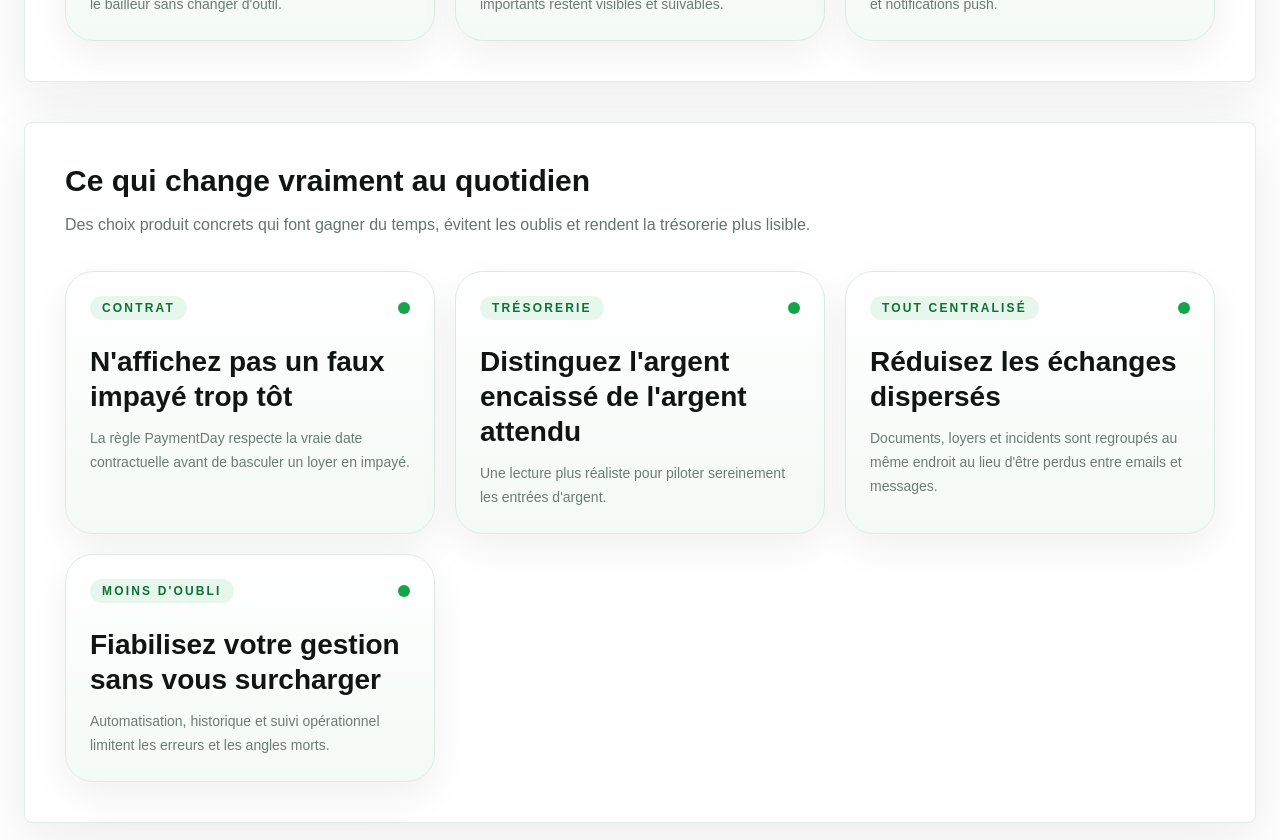
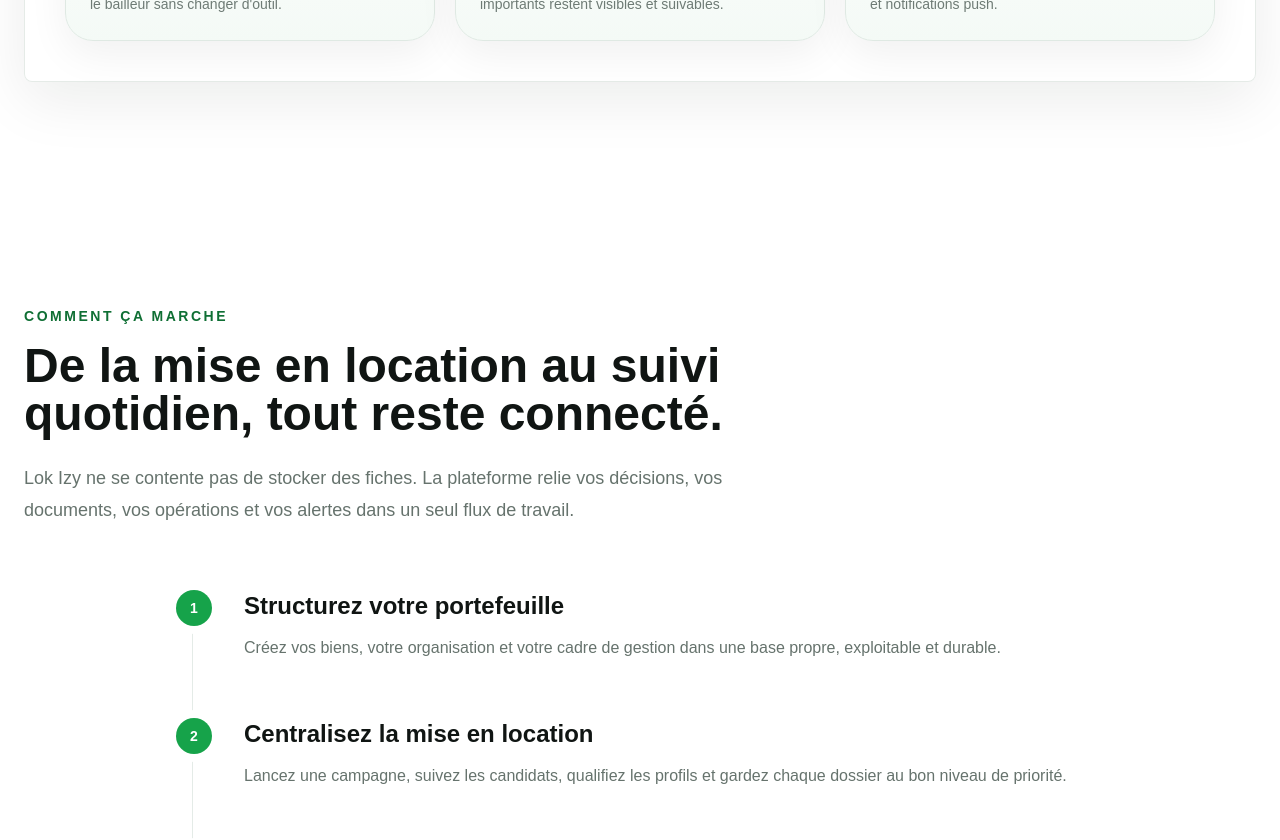
Before and after one commit to zozo01220/LokIzy.Website, a Next.js app: page / in a window 1280 px wide. Shown: the part 3880-4720 px from the top of the page. Built offline with nearby package versions, Linux system fonts and the light colour scheme; no server answers.

Commit message:
Update FAQ

```diff
--- a/components/FAQ.tsx
+++ b/components/FAQ.tsx
@@ -18,6 +18,11 @@ const faq = [
     question: "Les locataires ont-ils aussi leur espace ?",
     answer:
       "Oui. Ils peuvent consulter leurs paiements, leurs quittances, leurs documents, ouvrir des incidents et suivre les échanges depuis une interface simple.",
+  },
+  {
+    question: "Les candidats ont-ils aussi leur espace ?",
+    answer:
+      "Les candidats sont suivis dans un espace de gestion dédié côté propriétaire ou admin, avec candidatures centralisées, scoring, campagnes et progression jusqu'à la conversion en locataire.",
   },
 ];
 
--- a/components/Features.tsx
+++ b/components/Features.tsx
@@ -133,37 +133,6 @@ const featureGroups: FeatureGroup[] = [
       },
     ],
   },
-  {
-    title: "Ce qui change vraiment au quotidien",
-    intro:
-      "Des choix produit concrets qui font gagner du temps, évitent les oublis et rendent la trésorerie plus lisible.",
-    cards: [
-      {
-        kpi: "Contrat",
-        title: "N'affichez pas un faux impayé trop tôt",
-        description:
-          "La règle PaymentDay respecte la vraie date contractuelle avant de basculer un loyer en impayé.",
-      },
-      {
-        kpi: "Trésorerie",
-        title: "Distinguez l'argent encaissé de l'argent attendu",
-        description:
-          "Une lecture plus réaliste pour piloter sereinement les entrées d'argent.",
-      },
-      {
-        kpi: "Tout centralisé",
-        title: "Réduisez les échanges dispersés",
-        description:
-          "Documents, loyers et incidents sont regroupés au même endroit au lieu d'être perdus entre emails et messages.",
-      },
-      {
-        kpi: "Moins d'oubli",
-        title: "Fiabilisez votre gestion sans vous surcharger",
-        description:
-          "Automatisation, historique et suivi opérationnel limitent les erreurs et les angles morts.",
-      },
-    ],
-  },
 ];
 
 export default function Features() {
```
